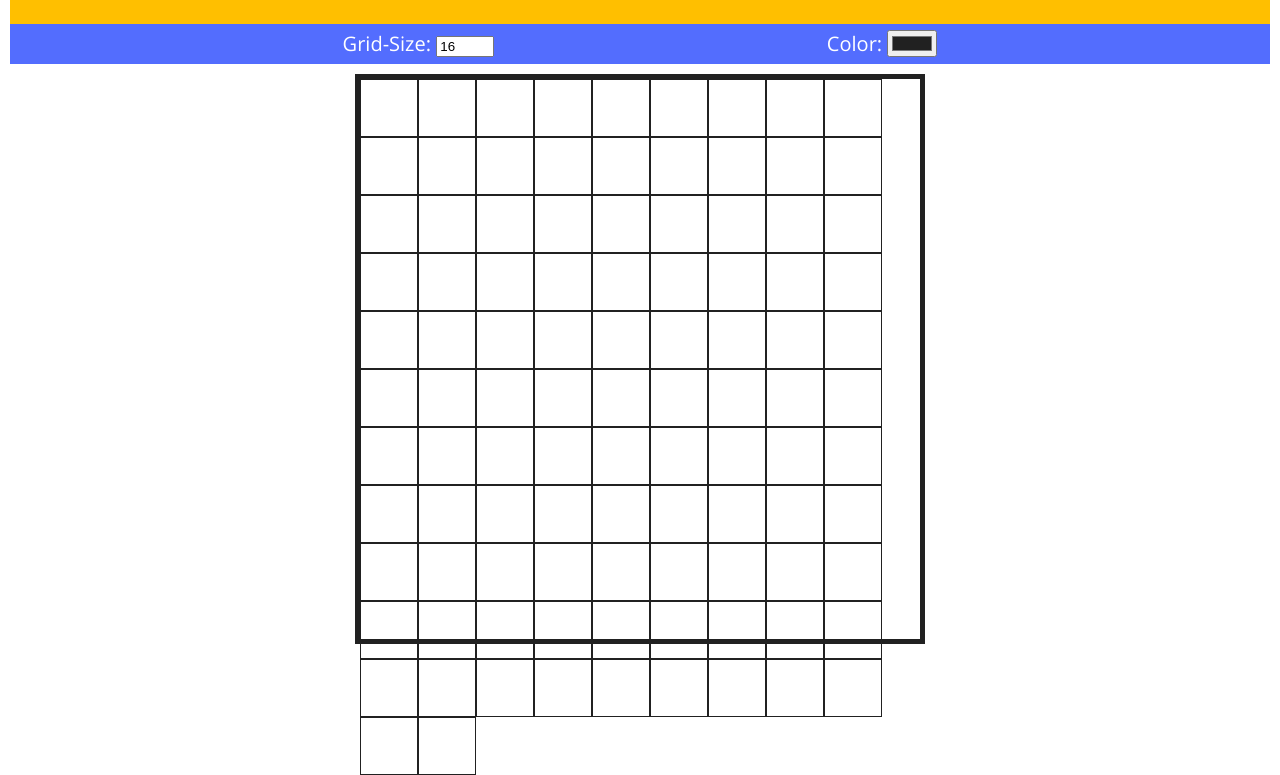
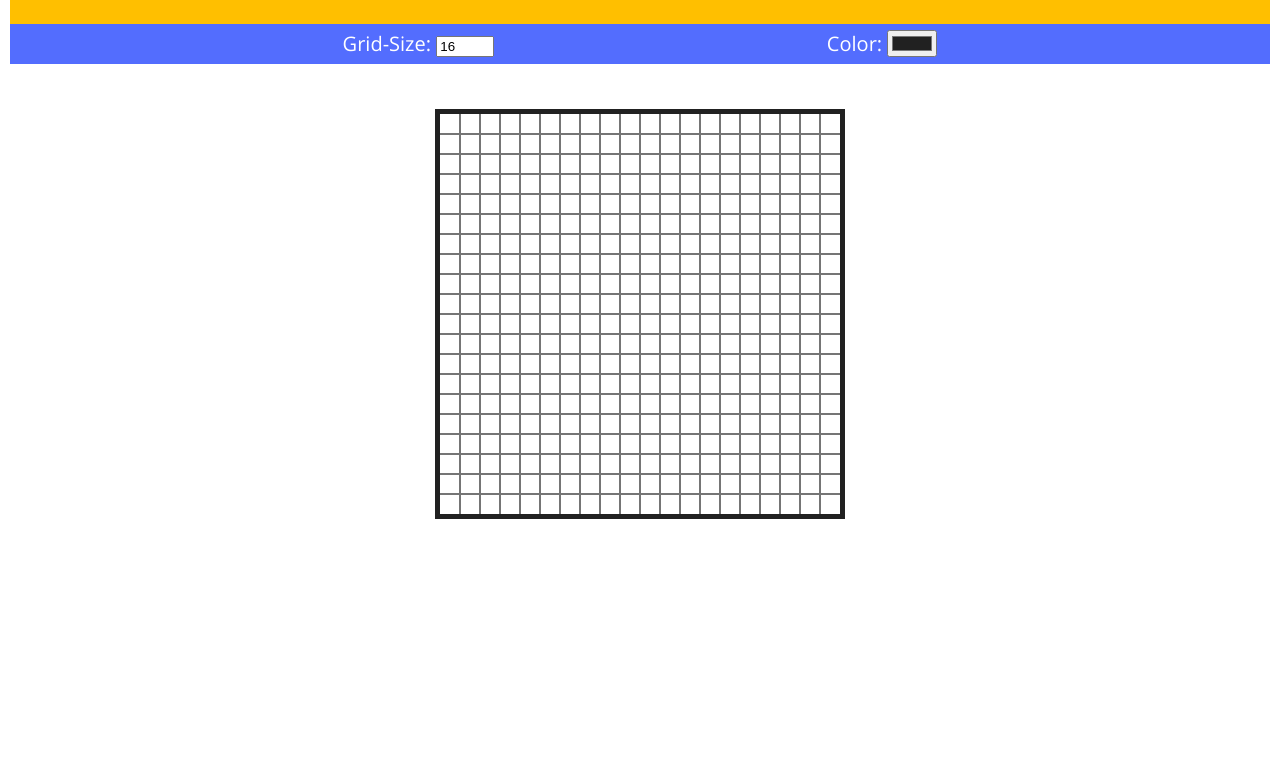
Before and after one commit to CrAvila16180/etch-a-sketch, a plain HTML site: page index.html in a window 1280 px wide. Shown: the part 82-857 px from the top of the page. After the commit the page ends 800 px from the top, so only its background shows below. Drawn offline with Linux system fonts and the light colour scheme.

Commit message:
Fix cell positioning

```diff
--- a/main.css
+++ b/main.css
@@ -13,6 +13,10 @@
     margin: 0;
     padding: 0;
 }
+
+ body > * {
+     box-sizing: border-box;
+ }
 
 header {
     margin: 10px 10px;
@@ -39,22 +43,24 @@ input#number {
 }
 
 .container {
-
-    border: 5px solid #212121;
-    margin: 10px auto;
-    width: 70vh;
+    box-sizing: border-box;
+    outline: 5px solid #212121;
+    margin: 50px auto;
+    width: 400px;
+    height: 400px;
     display: flex;
     flex-wrap: wrap;
-    height: 70vh;
+
+    justify-content: space-evenly;
+    align-items: stretch;
+    align-content: stretch;
 
 
 
 }
 
 .cell {
-    border: .25px solid #212121;
+    outline: .25px solid #757575;
     margin: 0;
     padding: 0;
-
-
 }
--- a/main.js
+++ b/main.js
@@ -3,10 +3,12 @@ let grid = number.getAttribute('value');
 
 
 const createCell = (length) => {
-    const container = document.querySelector('.container')
+
+    const container = document.querySelector('.container');
+    const containerWidth = container.getAttribute('width');
     const cell = document.createElement('div');
-    const containerSize = container.style.width;
-    let boxSize = `${(Math.floor(100/length))}%`;
+
+    let boxSize = `${(Math.floor(400/length))}px`;
     cell.classList.add('cell');
     cell.style.width = `${boxSize}`;
     cell.style.height = `${boxSize}`;
@@ -21,7 +23,7 @@ function handleUpdate() {
 
 const generateGrid = (length) => {
     let value = length;
-    for(i = 0; i<= (value*value); i++){
+    for(i = 0; i< (value*value); i++){
         createCell(length);
     }
 }
@@ -29,4 +31,4 @@ const generateGrid = (length) => {
 number.addEventListener('change', handleUpdate);
 number.addEventListener('click', handleUpdate);
 
-generateGrid(10);
+generateGrid(20);
```
Also changed, not shown: index.html (line endings or trailing spaces).
